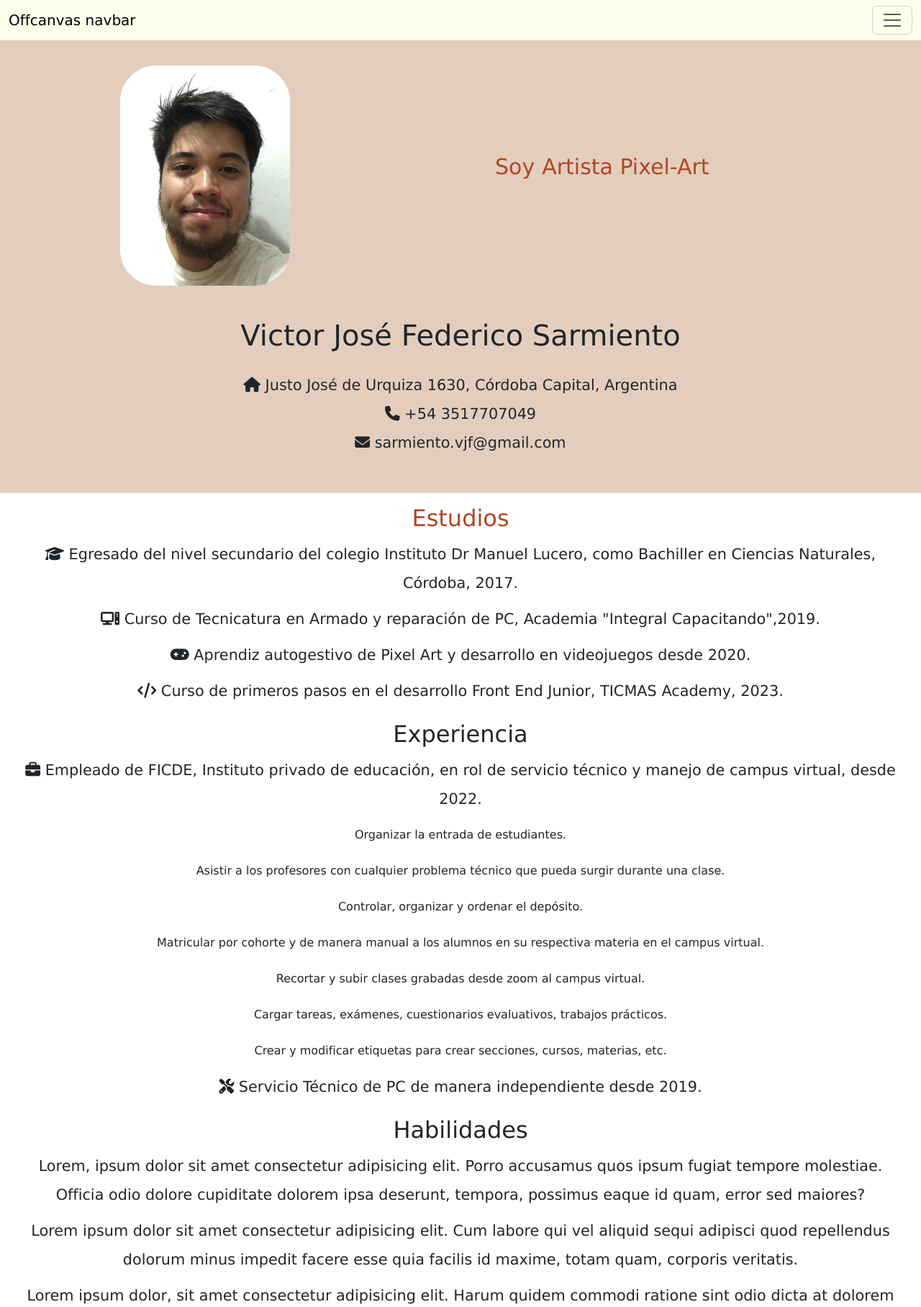
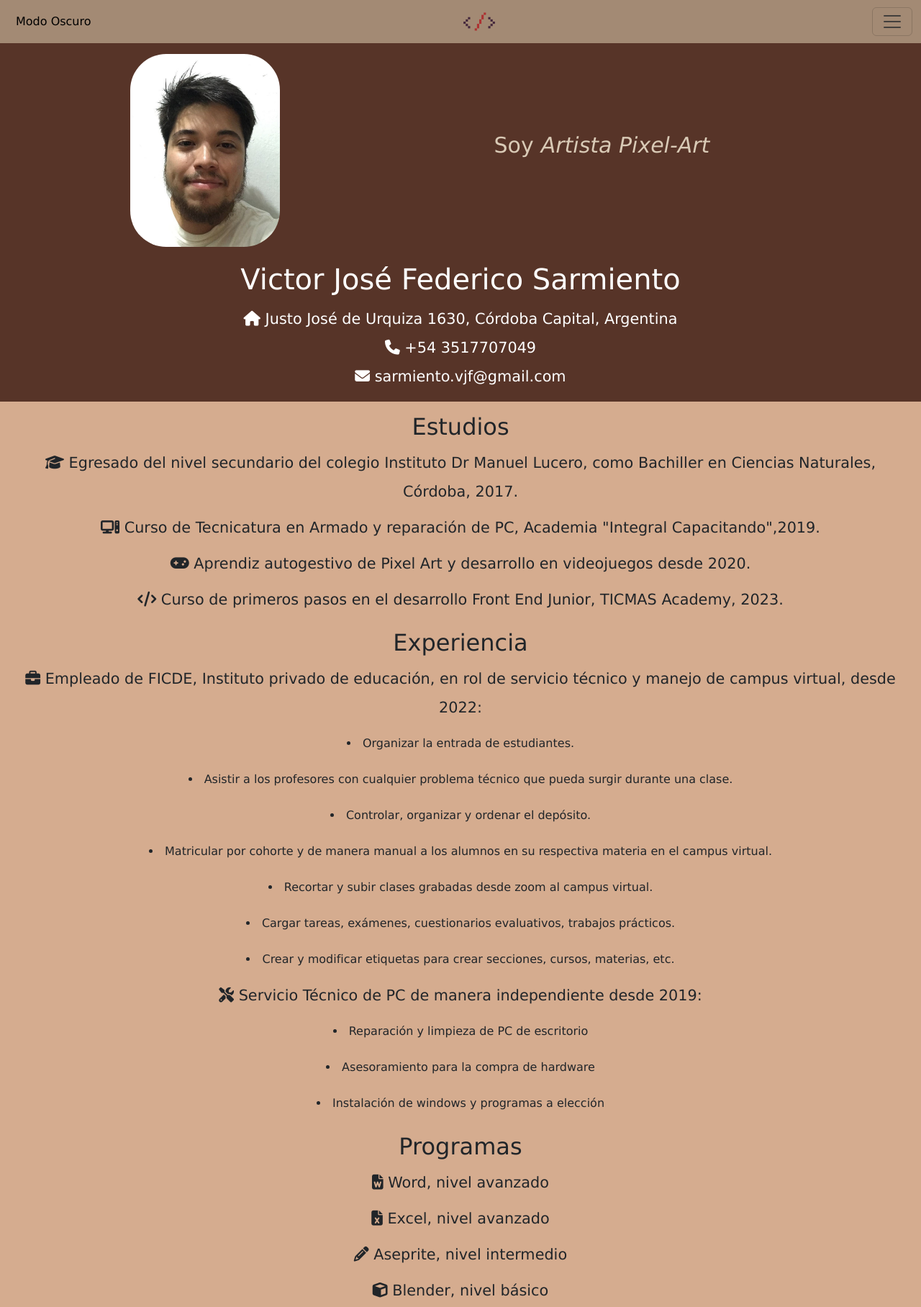
Before and after one commit to f1rst4utumn/f1rst4utumn.github.io, a plain HTML site: page index.html in a window 1280 px wide. Shown: the top 1816 px of the page at 72% size. Drawn offline with nearby package versions, Linux system fonts and the light colour scheme; a script that the page names is missing.

Commit message:
last commit

```diff
--- a/estilos.css
+++ b/estilos.css
@@ -2,14 +2,45 @@
     font-family:'Lucida Sans', 'Lucida Sans Regular', 'Lucida Grande', 'Lucida Sans Unicode', Geneva, Verdana, sans-serif;
     list-style: none;
     scroll-behavior: smooth;
+
 }
 
-/*
-colores
+:root{
+    --color1: #573428;
+    --color2: #d5ac8f;
+    --color3: #c49974;
+    --color4: #a38a74;
+    --color5: #d9cab6 ;
+    --color6: #2a1e1ec4;
+    --color7: #503850c4;
+    --color8: #aa6581c2;
+    --color9: #f99faac2;
+    --color10: #ffc5c1c2;
 
 
+}
 
-*/
+
+header.darkmode{
+    background-color:var(--color3);
+    color:var(--color1);
+}
+
+header button{
+    border-radius: 5px;
+    cursor: pointer;
+    font-size: 1em;
+    padding: 10px;
+    border: none;
+    background: transparent;
+}
+
+header button:hover{
+    background-color: var(--color3);
+    color: white;
+}
+
+
 
 
 * ul {
@@ -18,14 +49,20 @@ colores
 }
 
 .navbar{
-    position: sticky;
-    background-color: #fcfdeb;
+    position:relative;
+    background-color:var(--color4);
+    padding: 0%;
+}
+
+.navbar-brand img {
+    height: 50px;
 }
 
 header {
     margin: 0;
-    padding-bottom: 50px;
-    background-color: #e3cebd;
+    padding-bottom: 15px;
+    background-color:var(--color1);
+    color: white;
 }
 
 
@@ -40,15 +77,13 @@ body {
 
 .foto{
 display: flex;
-padding-top: 35px;
+padding-top: 15px;
 justify-content: center;
 align-items: center;
 width: 25vw;
 max-width: 500px;
 min-width: 320px;
 margin: auto;
-margin-bottom: 10px;
-background-color: #e3cebd;
 
 }
 
@@ -60,8 +95,8 @@ background-color: #e3cebd;
 }
 
 .foto-perfil{
-   width: 80%;
-   height: 80%;
+   width: 70%;
+   height: 70%;
    border-radius: 50px 50px;
 }
 
@@ -70,7 +105,7 @@ background-color: #e3cebd;
     justify-content: center;
     width: 600px;
     height: 40px;
-    color: #b14623;
+    color:var(--color5);
     font-size: 30px;
     line-height: 40px;
 
@@ -94,6 +129,9 @@ background-color: #e3cebd;
 #texto-soy ul{
     list-style:none;
     padding-left: 10px;
+    color:var(--color5);
+    font-style: italic;
+    font-style:oblique;
 
     animation: cambiar 7s infinite;
 }
@@ -124,7 +162,10 @@ background-color: #e3cebd;
 
 
 .nombre h1{
-    margin: 10px 0px;
+    display: flex;
+    height: 20px;
+    justify-content: center;
+    align-items: center;
 }
 
 
@@ -151,6 +192,7 @@ main{
     justify-content: center;
     padding-left: 10px;
     padding-right: 10px;
+    background-color: var(--color2);
 
 }
 
@@ -166,6 +208,8 @@ main li{
 
 .li-small {
     font-size: 1em;
+    list-style:outside;
+    list-style-position: inside;
 }
 
 main h2{
@@ -179,20 +223,23 @@ main h2{
 h1 {
     text-align: center;
     margin: 35px 0 20px 0 !important;
-  }
+}
 
-
+.btn {
+    margin:10px 0;
+}
 
 .footer-container {
     display: flex;
     justify-content: center;
     align-items: center;
     padding: 30px 0px 30px 0px;
+    background-color:var(--color4);
 }
 
 .footer-container i{
     font-size: 40px;
-    color: #b14623;
+    color:var(--color1);
     padding: 0 20px 0 20px;
 }
 
@@ -202,6 +249,7 @@ h1 {
     align-items: center;
     padding-top: 10px;
     padding-bottom: 10px;
+    background-color: var(--color4);
 }
 
 .copy i{
--- a/index.html
+++ b/index.html
@@ -11,32 +11,34 @@
   <body>
 
     <header>
+
       <nav class="navbar fixed-top">
+
         <div class="container-fluid">
-          <a class="navbar-brand" href="#">Offcanvas navbar</a>
+          <div><button id="bdark"> Modo Oscuro</button></div>
+          <a class="navbar-brand" href="#"><img src="navicon.png" alt="icono"></a>
           <button class="navbar-toggler" type="button" data-bs-toggle="offcanvas" data-bs-target="#offcanvasNavbar" aria-controls="offcanvasNavbar">
             <span class="navbar-toggler-icon"></span>
           </button>
           <div class="offcanvas offcanvas-end" tabindex="-1" id="offcanvasNavbar" aria-labelledby="offcanvasNavbarLabel">
             <div class="offcanvas-header">
-              <h5 class="offcanvas-title" id="offcanvasNavbarLabel">Offcanvas</h5>
+              <h5 class="offcanvas-title" id="offcanvasNavbarLabel">Mi Currículum</h5>
               <button type="button" class="btn-close" data-bs-dismiss="offcanvas" aria-label="Close"></button>
             </div>
             <div class="offcanvas-body">
               <ul class="navbar-nav justify-content-end flex-grow-1 pe-3">
                 <li class="nav-item">
-                  <a class="nav-link active" aria-current="page" href="#">Home</a>
+                  <a class="nav-link active" aria-current="page" href="#estudios">Estudios</a>
                 </li>
                 <li class="nav-item">
-                  <a class="nav-link" href="#">Link</a>
+                  <a class="nav-link" href="#experiencia">Experiencia</a>
                 </li>
                 <li class="nav-item">
-                  <a class="nav-link" href="#">
-                    DAlgo
-                  </a>
+                  <a class="nav-link" href="#programas">Programas </a>
                 </li>
               </ul>
             </div>
+
           </div>
         </div>
       </nav>
@@ -47,11 +49,11 @@
             <img src="foto-perfil.jpeg" alt="foto-perfil" class="foto-perfil" >
         </div>
 
-        <div class="col-md-12" id="texto-soy">
+        <div class="" id="texto-soy">
             <p>Soy </p>
             <ul>
                 <li>Desarrolador Web</li>
-                <li>Estudiante</li>
+                <li>Game-Dev</li>
                 <li>Artista Pixel-Art</li>
             </ul>
           </div>
@@ -75,7 +77,7 @@
     <main class="main me-auto mb-2 mb-lg-0">
         <div class="caja-main">
           <div></div>
-          <h2 class="estudios">Estudios</h2>
+          <h2 id="estudios">Estudios</h2>
             <ul>
                 <li><i class="fa-solid fa-graduation-cap"></i>   Egresado del nivel secundario del colegio Instituto Dr Manuel Lucero, como Bachiller en Ciencias Naturales, Córdoba, 2017.</li>
                 <li><i class="fa-solid fa-computer"></i>   Curso de Tecnicatura en Armado y reparación de PC, Academia "Integral Capacitando",2019.</li>
@@ -84,9 +86,9 @@
             </ul>
         </div>
         <div class="caja-main">
-            <h2 class="experiencia">Experiencia</h2>
+            <h2 id="experiencia">Experiencia</h2>
             <ul>
-              <li><i class="fa-solid fa-briefcase"></i>    Empleado de FICDE, Instituto privado de educación, en rol de servicio técnico y manejo de campus virtual, desde 2022.</li>
+              <li><i class="fa-solid fa-briefcase"></i>    Empleado de FICDE, Instituto privado de educación, en rol de servicio técnico y manejo de campus virtual, desde 2022:</li>
                 <ul>
                   <li class="li-small">Organizar la entrada de estudiantes.</li>
                   <li class="li-small">Asistir a los profesores con cualquier problema técnico que pueda surgir durante una clase.</li>
@@ -97,18 +99,25 @@
                   <li class="li-small">Crear y modificar etiquetas para crear secciones, cursos, materias, etc.</li>
                 </ul>
 
-              <li><i class="fa-solid fa-screwdriver-wrench"></i>   Servicio Técnico de PC de manera independiente desde 2019.</li>
-
+              <li><i class="fa-solid fa-screwdriver-wrench"></i>   Servicio Técnico de PC de manera independiente desde 2019:</li>
+                <ul>
+                  <li class="li-small">Reparación y limpieza de PC de escritorio</li>
+                  <li class="li-small">Asesoramiento para la compra de hardware</li>
+                  <li class="li-small">Instalación de windows y programas a elección</li>
+                </ul>
 
             </ul>
         </div>
         <div class="caja-main">
-            <h2 class="Habilidades">Habilidades</h2>
+            <h2 id="programas">Programas</h2>
             <ul>
+                <li><i class="fa-solid fa-file-word"></i>    Word, nivel avanzado</li>
+                <li><i class="fa-solid fa-file-excel"></i>    Excel, nivel avanzado</li>
+                <li><i class="fa-solid fa-pencil"></i>   Aseprite, nivel intermedio</li>
+                <li><i class="fa-solid fa-cube"></i>    Blender, nivel básico</li>
+                <li><i class="fa-brands fa-unity"></i>   Unity, nivel intermedio</li>
                 <li></li>
-                <li>Lorem, ipsum dolor sit amet consectetur adipisicing elit. Porro accusamus quos ipsum fugiat tempore molestiae. Officia odio dolore cupiditate dolorem ipsa deserunt, tempora, possimus eaque id quam, error sed maiores?</li>
-                <li>Lorem ipsum dolor sit amet consectetur adipisicing elit. Cum labore qui vel aliquid sequi adipisci quod repellendus dolorum minus impedit facere esse quia facilis id maxime, totam quam, corporis veritatis.</li>
-                <li>Lorem ipsum dolor, sit amet consectetur adipisicing elit. Harum quidem commodi ratione sint odio dicta at dolorem reiciendis aliquid, neque ea tenetur unde delectus ad illo cum aspernatur provident sit?</li>
+                <li></li>
             </ul>
         </div>
         <div class="container">
@@ -117,7 +126,7 @@
             <div class="form-group">
               <div class="form-row">
                 <div class="col">
-                  <input type="text" name="name" class="form-control" placeholder="Tu Nombre" required>
+                  <input type="text" name="name" class="form-control" placeholder="Tu nombre" required>
                 </div>
                 <div class="col">
                   <input type="email" name="email" class="form-control" placeholder="Tu correo" required>
@@ -127,18 +136,18 @@
             <div class="form-group">
               <textarea placeholder="Tu mensaje" class="form-control" name="message" rows="10" required></textarea>
             </div>
-            <button type="submit" class="btn btn-lg btn-dark btn-block">Enviar :)</button>
+            <button type="submit" class="btn btn-lg btn-dark btn-block">Enviar :) </button>
           </form>
         </div>
     </main>
 
     <footer>
         <div class="footer-container">
-          <i class="fa-brands fa-github"></i>
-          <i class="fa-brands fa-instagram"></i>
-          <i class="fa-brands fa-linkedin"></i>
-          <i class="fa-brands fa-itch-io"></i>
-        </div>
+          <a href="https://github.com/f1rst4utumn"> <i class="fa-brands fa-github"></i> </a>
+         <a href="https://www.instagram.com/s4gm1/" > <i class="fa-brands fa-instagram"></i> </a>
+         <a href="https://f1rst4utumn.itch.io/"> <i class="fa-brands fa-itch-io"></i></a>
+         <a href="https://www.linkedin.com/in/victor-sarmiento-295ab1169/"> <i class="fa-brands fa-linkedin"></i>
+         </div></a>
 
       <div class="copy">
         Victor Sarmiento 2023 <i class="fa-regular fa-copyright"></i> Todos los Derechos Reservados
```
Also changed, not shown: navicon.png (added).
